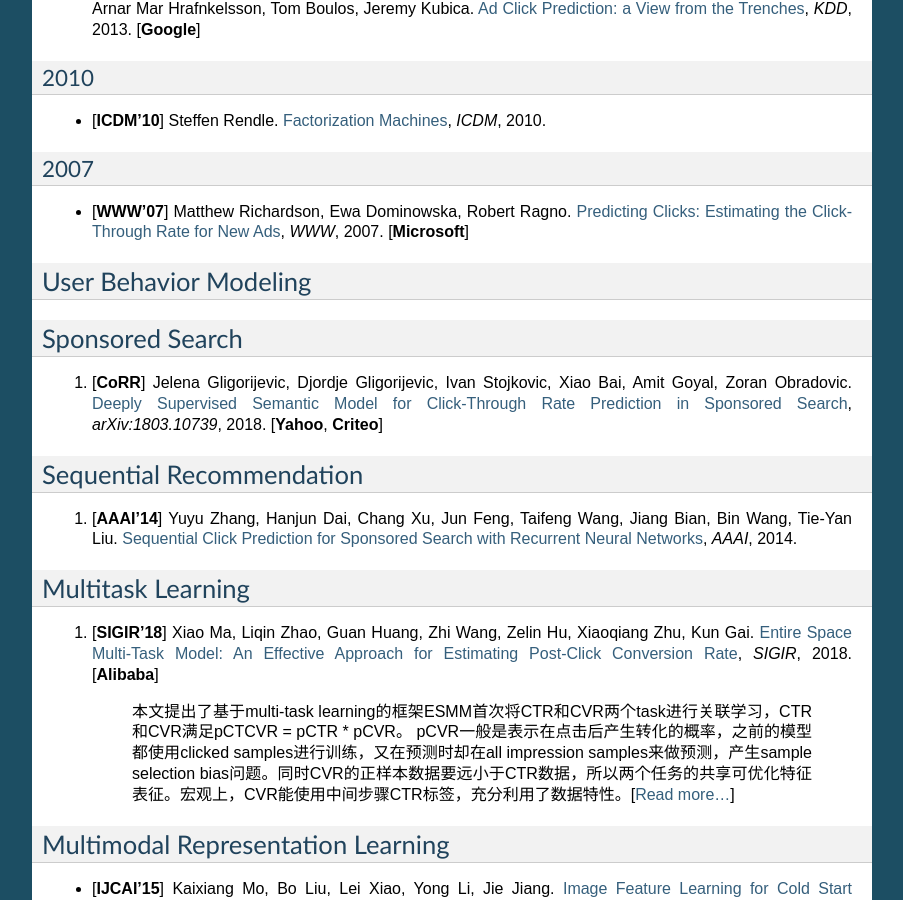
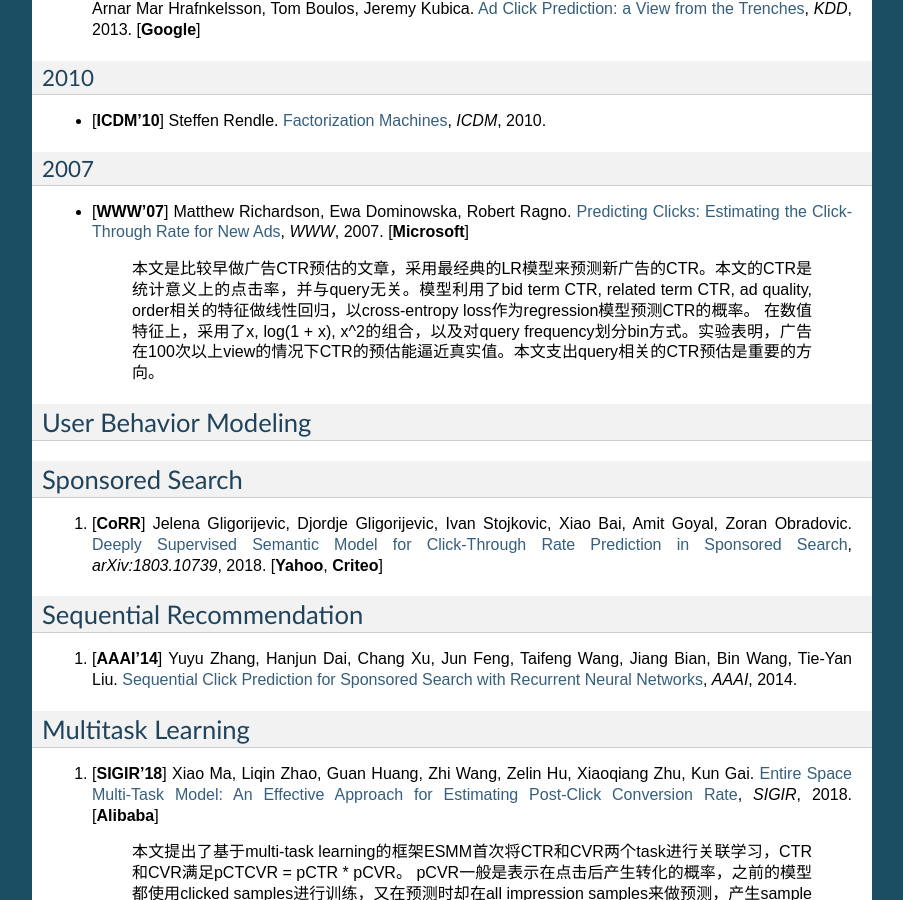
Before and after one commit to anyai/DeepCTR, a Sphinx documentation site: the page built from docs/papers.md, in a window 1280 px wide and 900 px high, scrolled down 2166 px. Shown: the whole window, without its empty margins (198-1101 px from the left). Built offline with Sphinx 7.4.7, drawn with Linux system fonts in a browser that asks for light colours.

Commit message:
Update papers.md

```diff
--- a/docs/papers.md
+++ b/docs/papers.md
@@ -2,7 +2,7 @@
 
 A list of papers on CTR/CVR prediction in online advertising, recommendation, and sponsored search.
 + [Categorical Representation Learning](#Categorical-Representation-Learning)
-   + [2019](#2019) | [2018](#2018) | [2017](#2017) | [2016](#2016) | [2015](#2015) | [2014](#2014) | [2013](#2013) | [2010](#2010) | [2007](#2007) |
+   + [2019](#2019) | [2018](#2018) | [2017](#2017) | [2016](#2016) | [2015](#2015) | [2014](#2014) | [2013](#2013) | [2010](#2010) | [2007](#2007)
 + [User Behavior Modeling](#User-Behavior-Modeling)
 + [Sponsored Search](#Sponsored-Search)
 + [Sequential Recommendation](#Sequential-Recommendation)
@@ -89,6 +89,7 @@ A list of papers on CTR/CVR prediction in online advertising, recommendation, an
 
 ### 2007
 + [**WWW'07**] Matthew Richardson, Ewa Dominowska, Robert Ragno. [Predicting Clicks: Estimating the Click-Through Rate for New Ads](https://dl.acm.org/citation.cfm?id=1242643), *WWW*, 2007. [**Microsoft**]
+   > 本文是比较早做广告CTR预估的文章，采用最经典的LR模型来预测新广告的CTR。本文的CTR是统计意义上的点击率，并与query无关。模型利用了bid term CTR, related term CTR, ad quality, order相关的特征做线性回归，以cross-entropy loss作为regression模型预测CTR的概率。 在数值特征上，采用了x, log(1 + x), x^2的组合，以及对query frequency划分bin方式。实验表明，广告在100次以上view的情况下CTR的预估能逼近真实值。本文支出query相关的CTR预估是重要的方向。
 
 ## User Behavior Modeling
 
```
